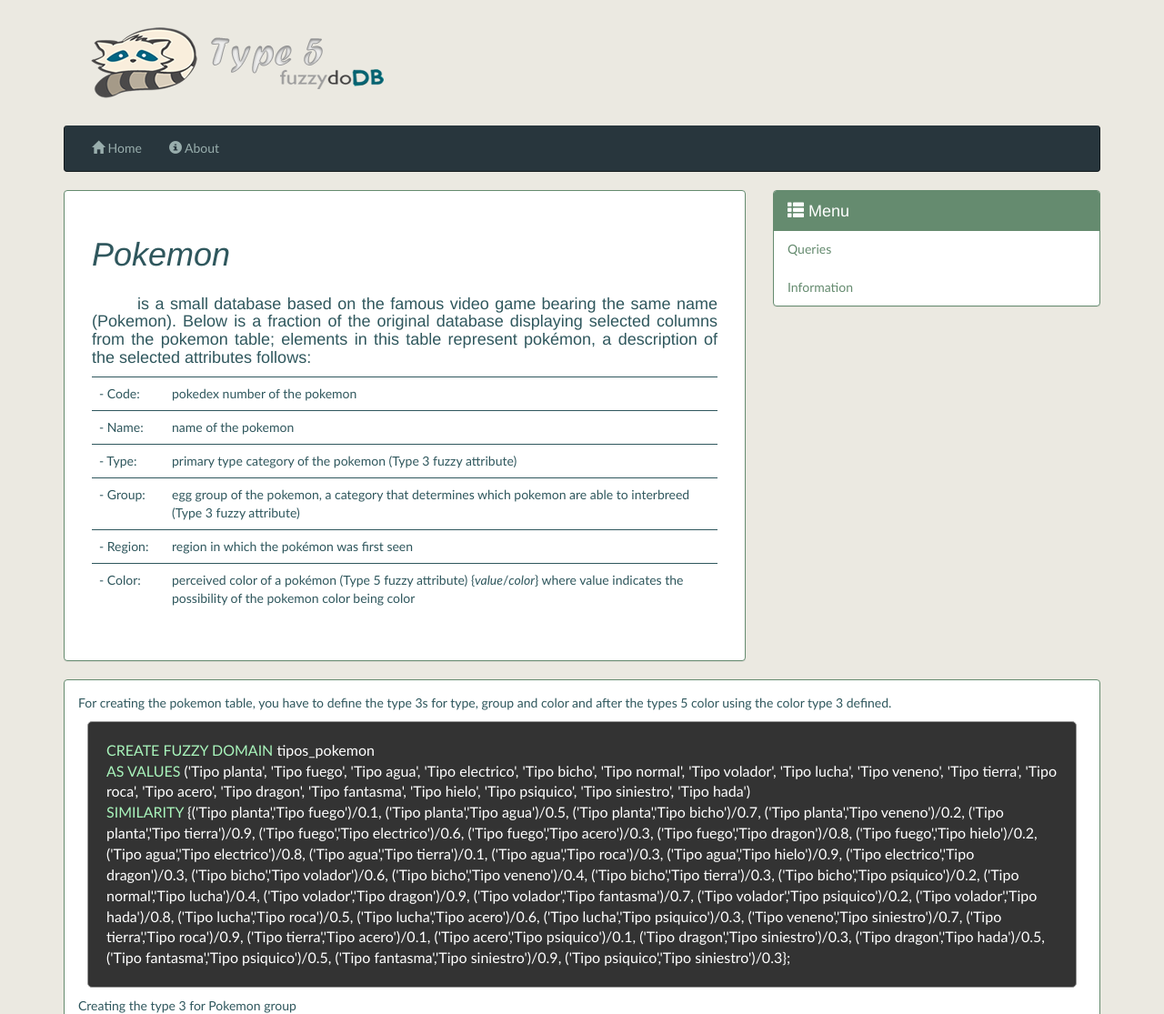
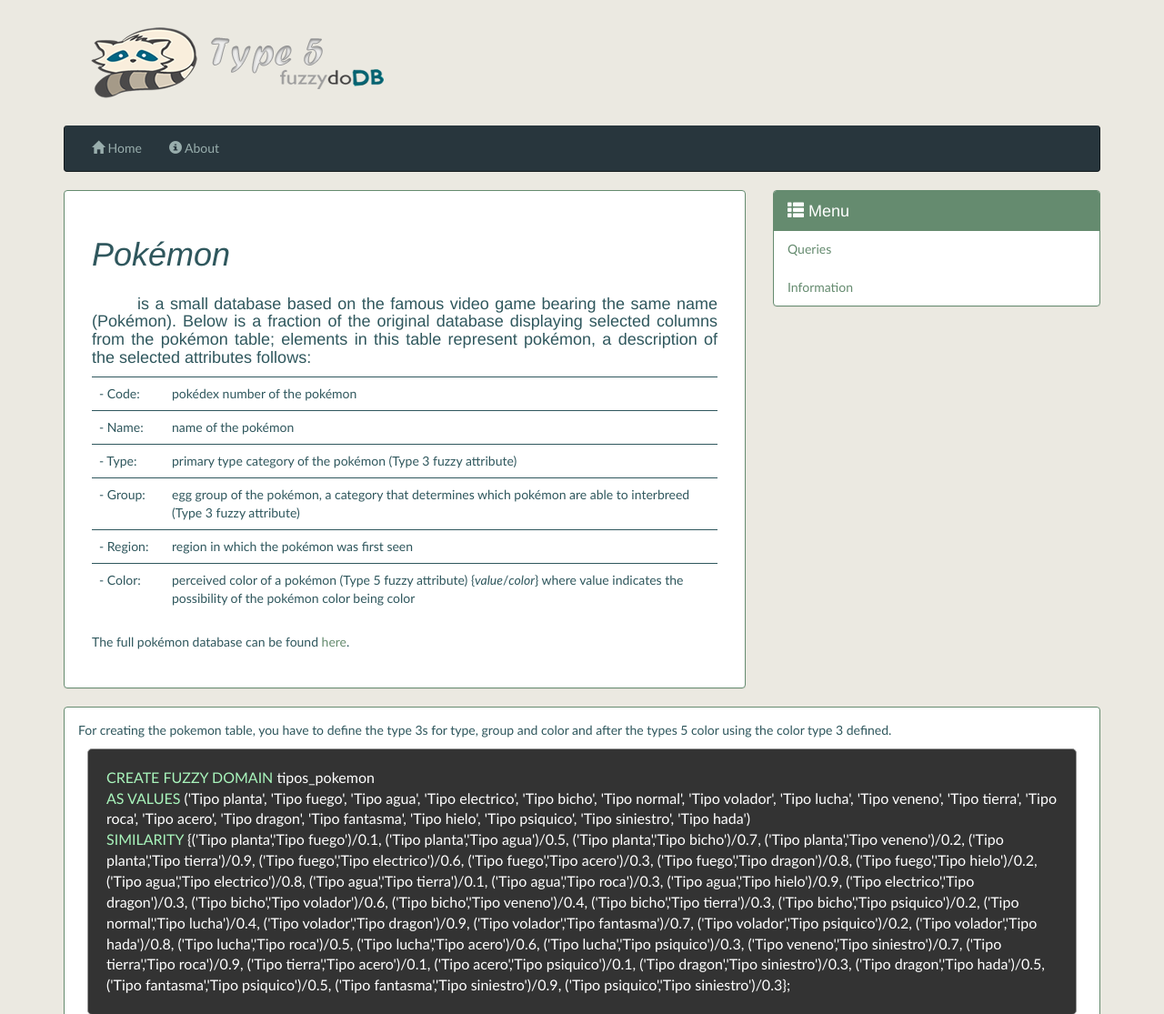
Before and after one commit to Hector-hedb12/fuzzydoDB-webApp, a Django app: template fuzzysite/fuzzyapp/templates/fuzzyapp/db_info.html in a window 1280 px wide. Shown: the top 1115 px of the page at 91% size. Run offline with Django 3.2, Linux system fonts and the light colour scheme; the template is opened without the code that fills it, so the values that code supplies are empty; some libraries are stand-ins or nearby versions.

Commit message:
accents and links

```diff
--- a/fuzzysite/fuzzyapp/templates/fuzzyapp/db_table.html
+++ b/fuzzysite/fuzzyapp/templates/fuzzyapp/db_table.html
@@ -3,22 +3,22 @@
 
  <div class="panel panel-primary">
         <div class="panel-body" style="padding:30px;">
-          <h1 > <i>Pokemon </i></h1>
+          <h1 > <i>Pokémon </i></h1>
 
-          <h4 style="text-indent:50px; text-align:justify;">is a small database based on the famous video game bearing the same name (Pokemon). Below is a fraction of the original database displaying selected columns from the pokemon table; elements in this table represent pokémon, a description of the selected attributes follows:
+          <h4 style="text-indent:50px; text-align:justify;">is a small database based on the famous video game bearing the same name (Pokémon). Below is a fraction of the original database displaying selected columns from the pokémon table; elements in this table represent pokémon, a description of the selected attributes follows:
              </h4>
 
         <table class="table"><tr>
-        <td style="width:80px;" > - Code: </td><td>  pokedex number of the pokemon </td>
+        <td style="width:80px;" > - Code: </td><td>  pokédex number of the pokémon </td>
 
         </tr><tr>
-   <td>  - Name: </td><td> name of the pokemon</td>
+   <td>  - Name: </td><td> name of the pokémon</td>
    </tr><tr>
-  <td>   - Type: </td><td> primary type category of the pokemon (Type 3 fuzzy attribute)</td>
+  <td>   - Type: </td><td> primary type category of the pokémon (Type 3 fuzzy attribute)</td>
   </tr>
 
   <tr>
-   <td>  - Group:</td><td>  egg group of the pokemon, a category that determines which pokemon are able to interbreed (Type 3 fuzzy attribute)</td>
+   <td>  - Group:</td><td>  egg group of the pokémon, a category that determines which pokémon are able to interbreed (Type 3 fuzzy attribute)</td>
    </tr>
 
    <tr>
@@ -27,7 +27,7 @@
 
    <tr>
   <td>   - Color: </td><td> perceived color of a pokémon (Type 5 fuzzy attribute)
-                 {<i>value</i>/<i>color</i>} where value indicates the possibility of the pokemon color being color</td>
+                 {<i>value</i>/<i>color</i>} where value indicates the possibility of the pokémon color being color</td>
          </tr>
 
           </table>
@@ -37,8 +37,9 @@
           <p><a class="btn btn-primary btn-lg" href="{% url 'fuzzyapp:db_info' db_name %}" role="button">How to create this DB</a></p>
           {% endif %}
 
-
-
+          <p>
+          The full pokémon database can be found <a href="http://fuzzydodb.ldc.usb.ve/">here</a>.
+          </p>
          </div>
         </div>
 
```
